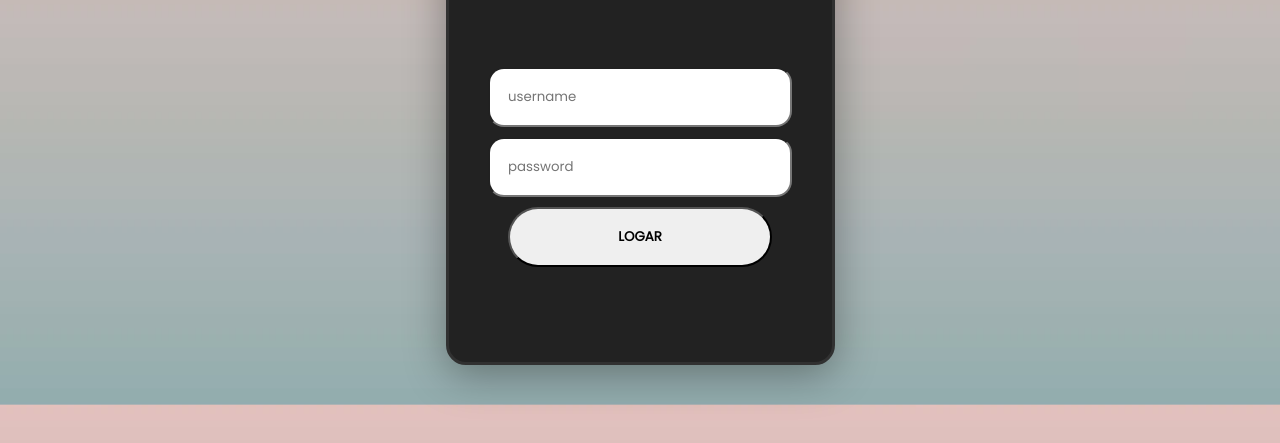
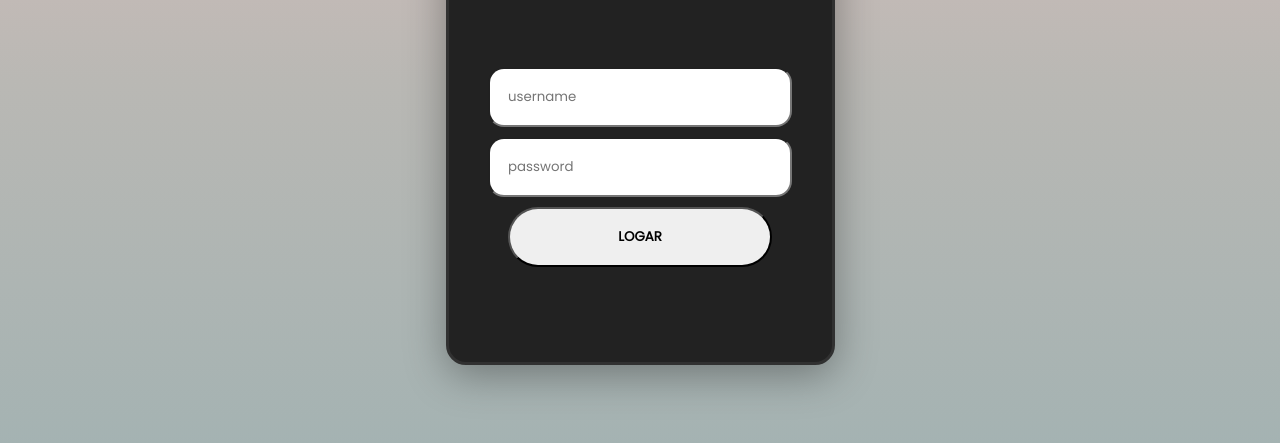
Before and after one commit to luigimilanez/Painel-de-Login, a plain HTML site: page index.html in a window 1280 px wide. Shown: the part 315-758 px from the top of the page. Drawn offline with Linux system fonts and the light colour scheme.

Commit message:
Update style.css
Modificação da imagem de fundo para linear gradient

```diff
--- a/styles/style.css
+++ b/styles/style.css
@@ -2,11 +2,12 @@
     font-family: poppinsregular;
 }
 
-body {
-    background-image: url(/components/images/background.png);
-    background-repeat: repeat;
+html {
+    background-image: linear-gradient(to bottom, #DFC0BD, #B9B8B4, #A2B2B2);
+    height: 100%;
+    background-position: center;
+    background-repeat: no-repeat;
     background-size: cover;
-    margin: 0 auto;
 }
 
 main {
```
